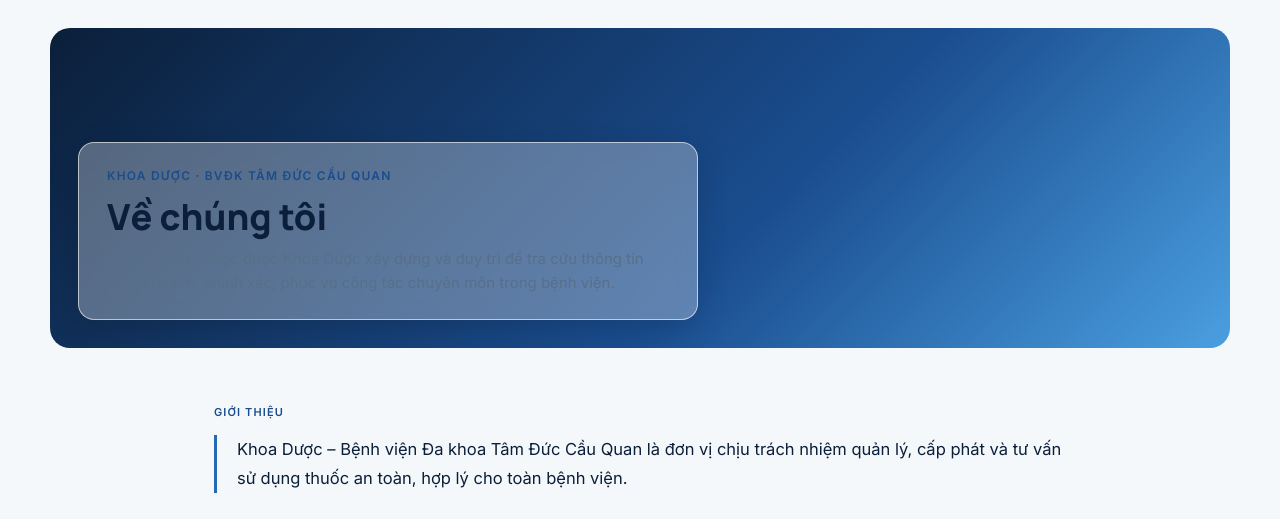
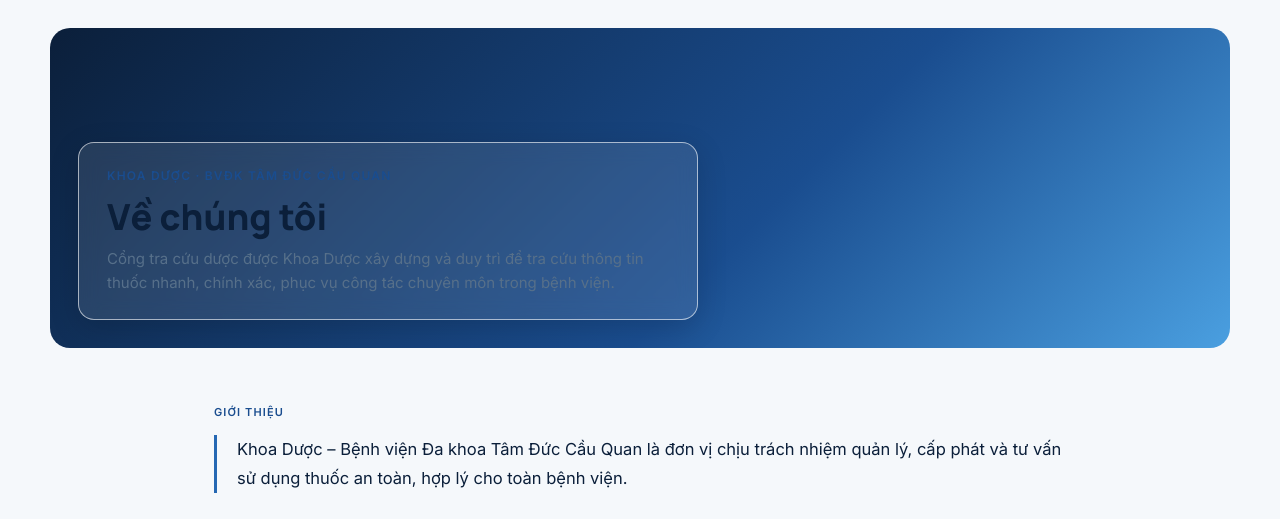
Before and after one commit to nammlc/pharmacy-portal, a Flask app: page /ve-chung-toi in a window 1280 px wide. Shown: the part 69-588 px from the top of the page. Run offline with Flask 3, Linux system fonts and the light colour scheme; data that the repository does not hold is empty.

Commit message:
Update ve_chung_toi.html

```diff
--- a/pharmacy_portal/app/templates/ve_chung_toi.html
+++ b/pharmacy_portal/app/templates/ve_chung_toi.html
@@ -146,7 +146,7 @@
   position: absolute;
   left: 28px; right: 28px; bottom: 28px;
   max-width: 620px;
-  background: rgba(255, 255, 255, 0.3);
+  background: rgba(255, 255, 255, 0.1);
   backdrop-filter: blur(10px);
   -webkit-backdrop-filter: blur(10px);
   border: 1px solid rgba(255,255,255,0.6);
```
